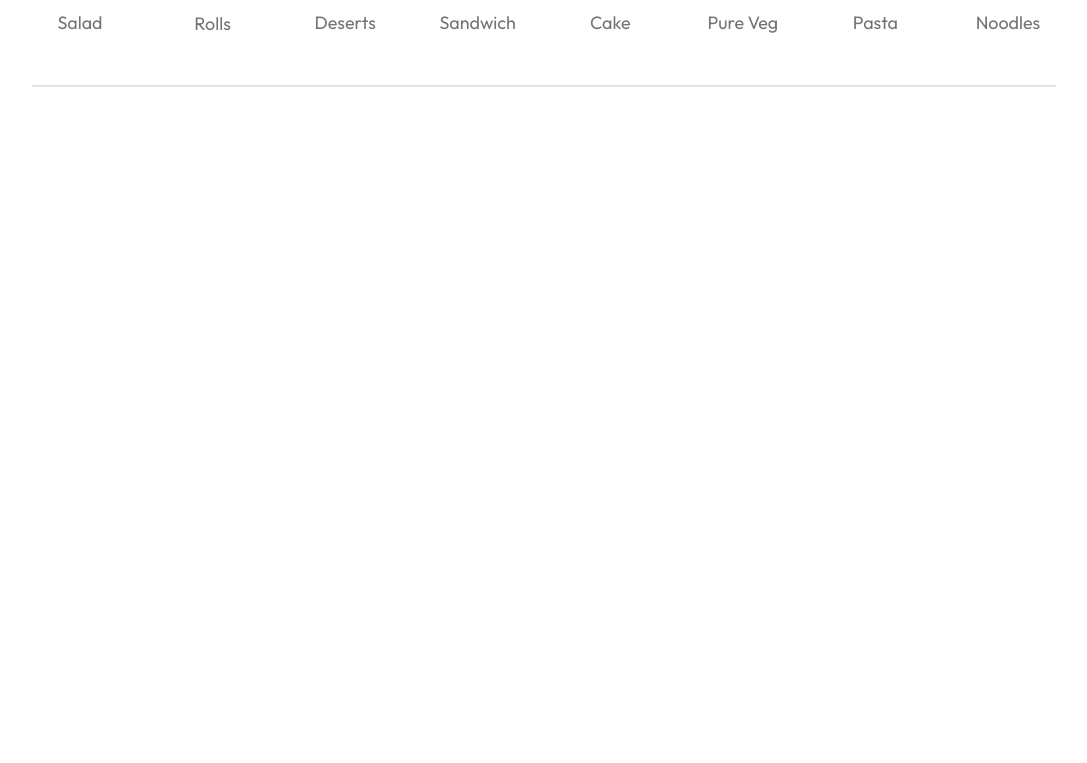
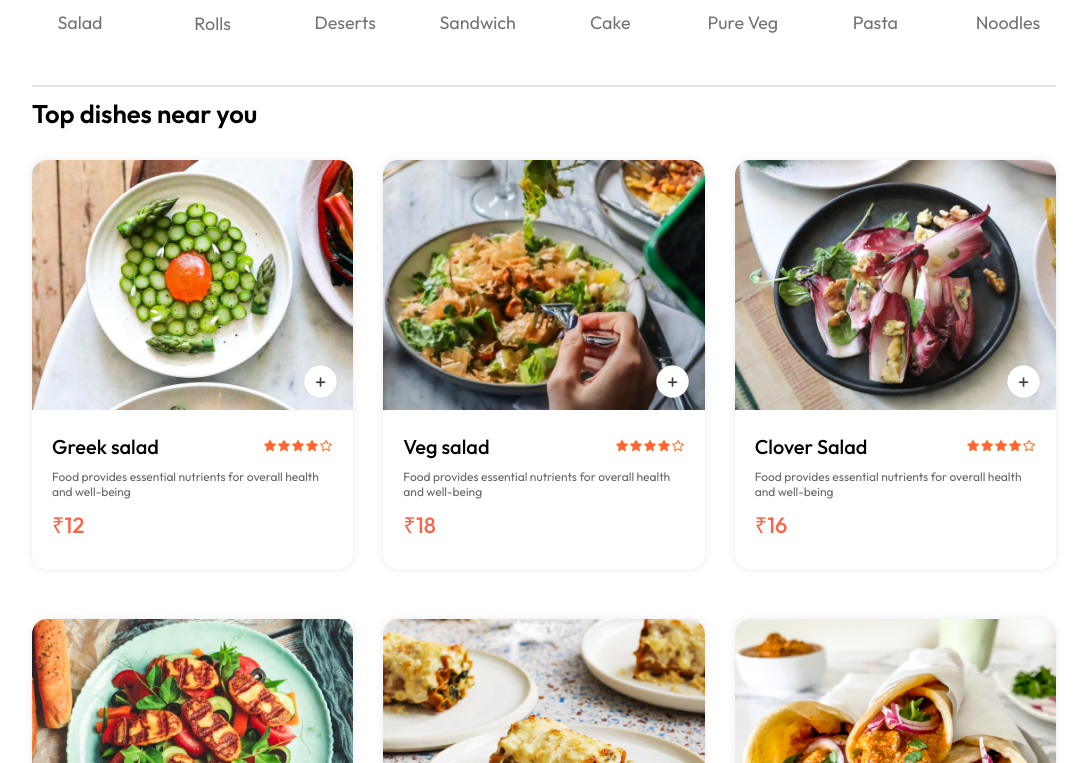
Before and after one commit to Jijojacob988/Tomato, a React (Vite) app in the folder frontend/: page / in a window 1280 px wide. Shown: the part 817-1580 px from the top of the page, without its empty margins (96-1183 px from the left). Before the commit the page ends 914 px from the top, so only its background shows below. Built offline with nearby package versions, Linux system fonts and the light colour scheme.

Commit message:
food display component created,setup context api,added the logics and designed

```diff
--- /dev/null
+++ b/frontend/src/components/FoodDisplay/FoodDisplay.css
@@ -0,0 +1,16 @@
+.food-dispaly {
+    margin-top: 30px;
+
+}
+.food-display h2{
+    font-size: max(2vw,24px);
+    font-weight: 600;
+}
+.food-display-list{
+    display: grid;
+    grid-template-columns: repeat(auto-fill,minmax(240px,1fr));
+    margin-top: 30px;
+    gap: 30px;
+    row-gap: 50px;
+
+}
--- /dev/null
+++ b/frontend/src/components/FoodDisplay/FoodDisplay.jsx
@@ -0,0 +1,23 @@
+import React, { useContext } from 'react'
+import './FoodDisplay.css'
+import { StoreContext } from '../../context/StoreContext'
+import FoodItem from '../FoodItem/FoodItem'
+
+const FoodDisplay = ({category}) => {
+
+    const {food_list} = useContext(StoreContext)
+  return (
+    <div className='food-display' id='food-display'>
+        <h2>Top dishes near you</h2>
+        <div className="food-display-list">
+            {food_list.map((item,index)=>{
+                return <FoodItem key={index} id={item._id} name={item.name} description={item.description} price={item.price} image={item.image} />
+
+            })}
+        </div>
+
+    </div>
+  )
+}
+
+export default FoodDisplay
--- /dev/null
+++ b/frontend/src/components/FoodItem/FoodItem.css
@@ -0,0 +1,69 @@
+.food-item{
+    width: 100%;
+    margin: auto;
+    border-radius: 15px;
+    box-shadow: 0px 0px 10px #00000015;
+    transition: 0.3s;
+    animation: fadeIn 1s;
+}
+
+.food-item-image{
+    width: 100%;
+    border-radius: 15px 15px 0px 0px;
+}
+.food-item-info{
+    padding: 20px;
+
+}
+.food-item-name-rating{
+    display: flex;
+    justify-content: space-between;
+    align-items:center;
+    margin-bottom: 10px;
+}
+.food-item-name-rating p{
+    font-size: 20px;
+    font-weight: 500;
+
+}
+.food-item-name-rating img{
+    width: 70px;
+}
+.food-item-desc{
+    color: #676767;
+    font-size: 12px;
+}
+.food-item-price{
+    color: tomato;
+    font-size: 22px;
+    font-weight: 500;
+    margin: 10px 0px;
+}
+.food-item-img-container{
+    position: relative;
+
+}
+
+.food-item-img-container .add{
+    width: 35px;
+    position: absolute;
+    bottom: 15px;
+    right: 15px;
+    cursor: pointer;
+    border-radius: 50%;
+}
+.food-item-counter{
+    position: absolute;
+    bottom: 15px;
+    right: 15px;
+    display: flex;
+    align-items: center;
+    gap: 10px;
+    padding: 6px;
+    border-radius: 50px;
+    background-color: white;
+}
+.food-item-counter img{
+    width: 30px;
+
+}
--- /dev/null
+++ b/frontend/src/components/FoodItem/FoodItem.jsx
@@ -0,0 +1,43 @@
+import React, { useContext } from 'react'
+import './FoodItem.css'
+import { assets } from '../../assets/assets'
+import { StoreContext } from '../../context/StoreContext'
+
+const FoodItem = ({id,name,price,description,image}) => {
+
+
+    const {cartItems,addToCart,removeFromCart} = useContext(StoreContext);
+
+  return (
+    <div className='food-item'>
+        <div className="food-item-img-container">
+            <img className='food-item-image' src={image} alt="" />
+            {!cartItems[id]
+            ?<img className='add' onClick={()=>addToCart(id)} src={assets.add_icon_white} alt="" />
+            :<div className='food-item-counter'>
+                <img onClick={()=>removeFromCart(id)} src={assets.remove_icon_red} alt="" />
+                <p>{cartItems[id]}</p>
+                <img onClick={()=>addToCart(id)} src={assets.add_icon_green} alt="" />
+
+
+            </div>
+
+            }
+        </div>
+        <div className="food-item-info">
+            <div className="food-item-name-rating">
+                <p>{name}</p>
+                <img src={assets.rating_starts} alt="" />
+            </div>
+            <p className="food-item-desc">
+                {description}
+
+            </p>
+            <p className="food-item-price">₹{price}</p>
+        </div>
+
+    </div>
+  )
+}
+
+export default FoodItem
--- /dev/null
+++ b/frontend/src/context/StoreContext.jsx
@@ -0,0 +1,49 @@
+import { createContext, useEffect, useState } from "react";
+import { food_list } from "../assets/assets";
+
+export const StoreContext = createContext(null)
+
+
+const StoreContextProvider = (props) => {
+
+    const [cartItems,setCartItems] = useState({});
+
+    const addToCart = (itemId) => {
+        if (!cartItems[itemId]) {
+            setCartItems((prev)=>({...prev,[itemId]:1}))
+        }
+        else {
+            setCartItems((prev)=>({...prev,[itemId]:prev[itemId]+1}))
+        }
+
+    }
+    const removeFromCart = (itemId) => {
+        setCartItems((prev)=>({...prev,[itemId]:prev[itemId]-1}))
+
+    }
+
+    useEffect(()=>{
+        console.log(cartItems);
+
+    },[cartItems])
+
+
+
+  const contextValue = {
+    food_list,
+    cartItems,
+    setCartItems,
+    addToCart,
+    removeFromCart
+
+
+  }
+
+  return (
+    <StoreContext.Provider value={contextValue}>
+        {props.children}
+    </StoreContext.Provider>
+  )
+}
+
+export default StoreContextProvider;
--- a/frontend/src/main.jsx
+++ b/frontend/src/main.jsx
@@ -1,14 +1,14 @@
-import React from 'react'
-import ReactDOM from 'react-dom/client'
-import App from './App.jsx'
-import './index.css'
-import { BrowserRouter} from 'react-router-dom'
+import React from "react";
+import ReactDOM from "react-dom/client";
+import App from "./App.jsx";
+import "./index.css";
+import { BrowserRouter } from "react-router-dom";
+import StoreContextProvider from "./context/StoreContext.jsx";
 
-ReactDOM.createRoot(document.getElementById('root')).render(
+ReactDOM.createRoot(document.getElementById("root")).render(
   <BrowserRouter>
-   <App />
-
+    <StoreContextProvider>
+      <App />
+    </StoreContextProvider>
   </BrowserRouter>
-
-
-)
+);
--- a/frontend/src/pages/Home/Home.jsx
+++ b/frontend/src/pages/Home/Home.jsx
@@ -2,6 +2,7 @@
 import './Home.css'
 import Header from '../../components/Header/Header'
 import ExploreMenu from '../../components/ExploreMenu/ExploreMenu'
+import FoodDisplay from '../../components/FoodDisplay/FoodDisplay'
 
 const Home = () => {
 
@@ -10,6 +11,7 @@
     <div>
     <Header/>
     <ExploreMenu category={category} setCategory={setCategory}/>
+    <FoodDisplay category={category}/>
       </div>
   )
 }
```
